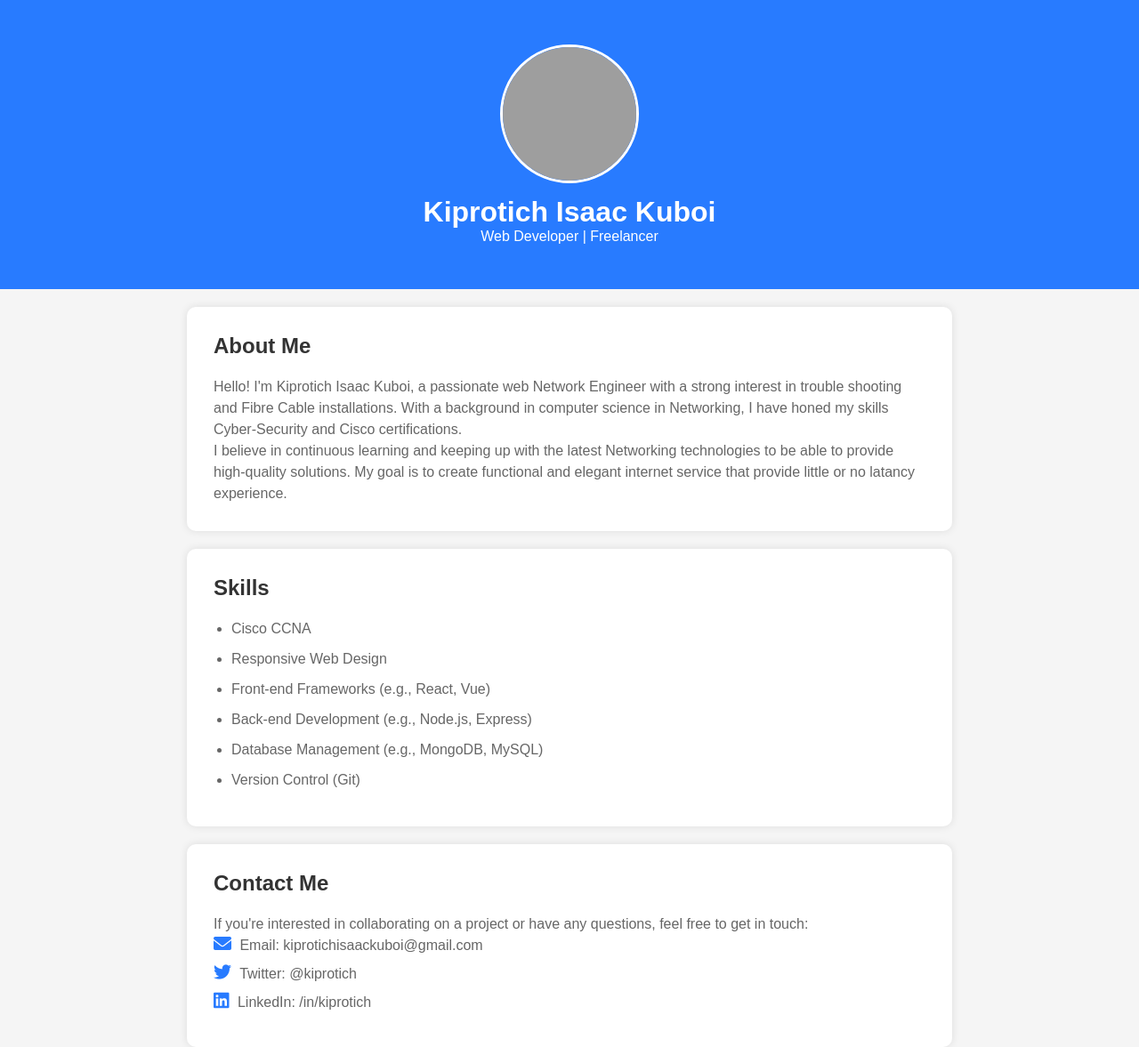
After one commit to kuboi-isaac/hr_consult, a PHP site: page /Profile.html in a window 1280 px wide. The commit adds this page. Shown: the whole page at 89% size. Run offline with PHP 8.4, Linux system fonts and the light colour scheme; grey boxes are pictures that could not be loaded.

Commit message:
made changes

```diff
--- /dev/null
+++ b/isaac/Profile.css
@@ -0,0 +1,102 @@
+/* Reset some default styling */
+body,
+h1,
+h2,
+p,
+ul,
+li {
+  margin: 0;
+  padding: 0;
+}
+
+body {
+  font-family: Arial, sans-serif;
+  background-color: #f5f5f5;
+}
+
+.header {
+  text-align: center;
+  padding: 50px 0;
+  background-color: #287bff;
+  color: #ffffff;
+}
+
+.profile-img img {
+  width: 150px;
+  height: 150px;
+  border-radius: 50%;
+  border: 3px solid #ffffff;
+  margin-bottom: 10px;
+}
+
+.about,
+.skills,
+.contact {
+  max-width: 800px;
+  margin: 0 auto;
+  padding: 30px;
+  background-color: #ffffff;
+  border-radius: 10px;
+  box-shadow: 0px 0px 10px rgba(0, 0, 0, 0.1);
+  margin-top: 20px;
+}
+
+.about h2,
+.skills h2,
+.contact h2 {
+  font-size: 24px;
+  margin-bottom: 20px;
+  color: #333333;
+}
+
+.about p,
+.skills ul,
+.contact p,
+.contact ul {
+  font-size: 16px;
+  line-height: 1.5;
+  color: #666666;
+}
+
+.skills ul {
+  list-style: disc;
+  padding-left: 20px;
+}
+
+.skills ul li {
+  margin-bottom: 10px;
+}
+
+.contact ul {
+  list-style: none;
+  padding-left: 0;
+}
+
+.contact ul li {
+  margin-bottom: 8px;
+}
+
+.contact ul li i {
+  margin-right: 5px;
+  color: #287bff;
+}
+
+/* Font Awesome icons */
+.fas,
+.fab {
+  font-size: 20px;
+}
+
+/* Media query for responsive design */
+@media (max-width: 768px) {
+  .about,
+  .skills,
+  .contact {
+    padding: 20px;
+  }
+
+  .profile-img img {
+    width: 120px;
+    height: 120px;
+  }
+}
--- /dev/null
+++ b/isaac/Profile.html
@@ -0,0 +1,66 @@
+<!DOCTYPE html>
+<html lang="en">
+  <head>
+    <meta charset="UTF-8" />
+    <meta name="viewport" content="width=device-width, initial-scale=1.0" />
+    <link rel="stylesheet" type="text/css" href="profile.css" />
+    <!-- Create a new CSS file for styling -->
+    <title>About Me - Kiprotich Isaac Kuboi</title>
+    <link
+      rel="stylesheet"
+      href="https://cdnjs.cloudflare.com/ajax/libs/font-awesome/6.0.0-beta3/css/all.min.css"
+    />
+  </head>
+  <body>
+    <header class="header">
+      <div class="profile-img">
+        <img src="profile-picture.jpg" alt="Kiprotich Isaac Kuboi" />
+      </div>
+      <h1>Kiprotich Isaac Kuboi</h1>
+      <p>Web Developer | Freelancer</p>
+    </header>
+
+    <section class="about">
+      <h2>About Me</h2>
+      <p>
+        Hello! I'm Kiprotich Isaac Kuboi, a passionate web Network Engineer with
+        a strong interest in trouble shooting and Fibre Cable installations.
+        With a background in computer science in Networking, I have honed my
+        skills Cyber-Security and Cisco certifications.
+      </p>
+      <p>
+        I believe in continuous learning and keeping up with the latest
+        Networking technologies to be able to provide high-quality solutions. My
+        goal is to create functional and elegant internet service that provide
+        little or no latancy experience.
+      </p>
+    </section>
+
+    <section class="skills">
+      <h2>Skills</h2>
+      <ul>
+        <li>Cisco CCNA</li>
+        <li>Responsive Web Design</li>
+        <li>Front-end Frameworks (e.g., React, Vue)</li>
+        <li>Back-end Development (e.g., Node.js, Express)</li>
+        <li>Database Management (e.g., MongoDB, MySQL)</li>
+        <li>Version Control (Git)</li>
+      </ul>
+    </section>
+
+    <section class="contact">
+      <h2>Contact Me</h2>
+      <p>
+        If you're interested in collaborating on a project or have any
+        questions, feel free to get in touch:
+      </p>
+      <ul>
+        <li>
+          <i class="fas fa-envelope"></i> Email: kiprotichisaackuboi@gmail.com
+        </li>
+        <li><i class="fab fa-twitter"></i> Twitter: @kiprotich</li>
+        <li><i class="fab fa-linkedin"></i> LinkedIn: /in/kiprotich</li>
+      </ul>
+    </section>
+  </body>
+</html>
```
Also changed, not shown: isaac/Logout.html (added, +16 -0 lines), isaac/admin.css (renamed from isaac/index.css, +23 -23 lines), isaac/admin.html (+16 -8 lines), isaac/homepage.css (added, +77 -0 lines), isaac/homepage.html (added, +51 -0 lines), isaac/logout.css (added, +40 -0 lines).
